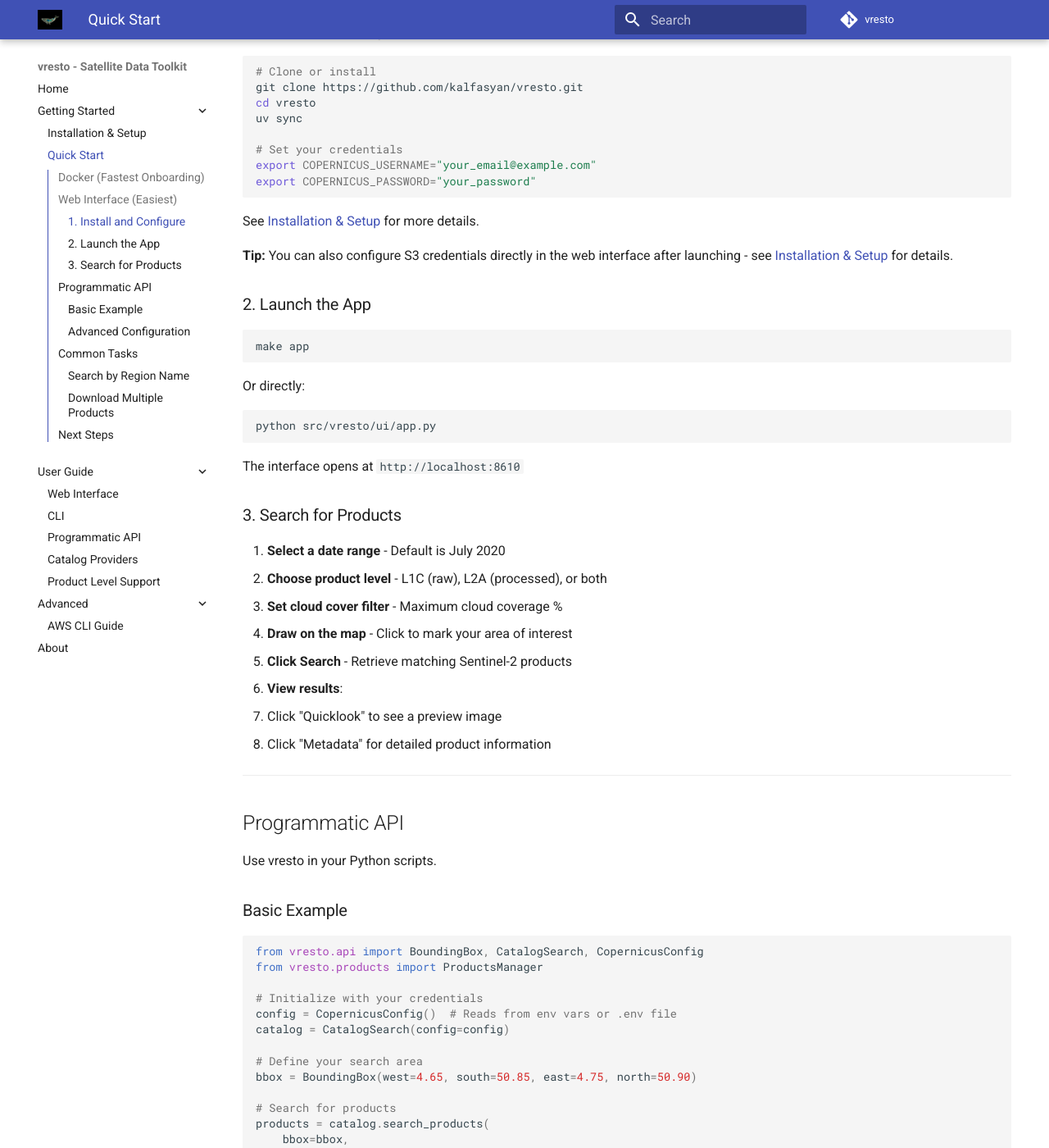
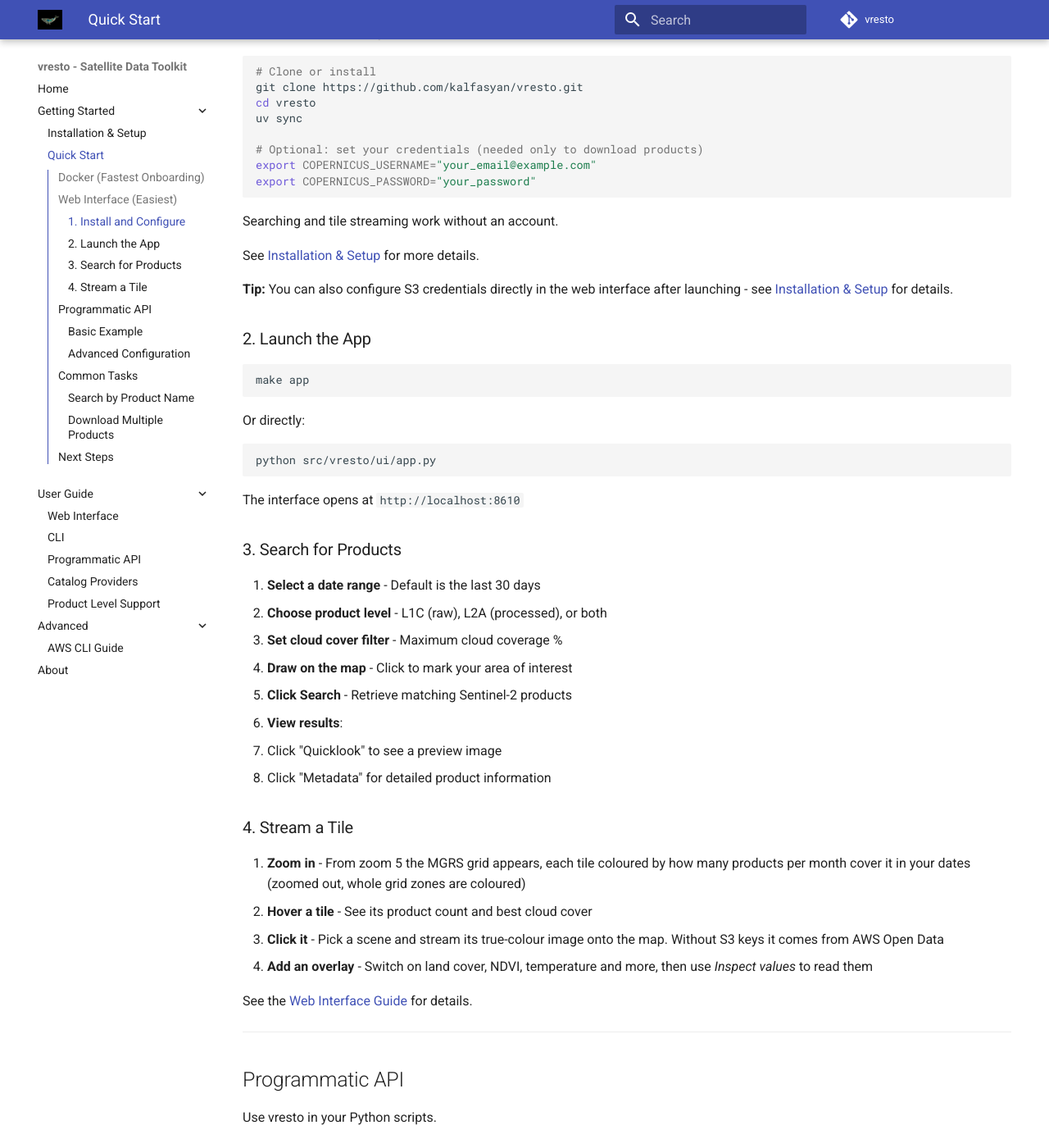
Before and after one commit to kalfasyan/vresto, an MkDocs documentation site: the page built from docs/getting-started/quickstart.md, in a window 1280 px wide and 1400 px high, scrolled down 760 px. Shown: the whole window at 82% size. Built offline with MkDocs 1.6.1 and Material for MkDocs 9.7.7, drawn with Linux system fonts in a browser that asks for light colours; comment, search, counter and statistics services are not loaded; some of the changed text lies outside the part shown.

Commit message:
docs: mark credentials optional for search and fix stale quickstart
- Quickstart: credentials are optional, the date default is the last
  30 days, and a new "Stream a Tile" step covers the grid and overlays
- Replace the search_by_name(location_name=...) example, which called a
  method that does not exist, with search_products_by_name
- API guide and api/README: explain anonymous search and has_credentials()
- Catalog providers: note anonymous search, drop a duplicated empty section

Co-Authored-By: Claude Opus 5.5 <noreply@anthropic.com>

````diff
--- a/docs/getting-started/quickstart.md
+++ b/docs/getting-started/quickstart.md
@@ -8,7 +8,7 @@ Get up and running with vresto in 5 minutes.
 git clone https://github.com/kalfasyan/vresto.git
 cd vresto
 cp .env.example .env
-# Edit .env with your credentials
+# Optional: edit .env with your credentials (needed only for downloads)
 make docker-up
 ```
 
@@ -38,10 +38,12 @@ git clone https://github.com/kalfasyan/vresto.git
 cd vresto
 uv sync
 
-# Set your credentials
+# Optional: set your credentials (needed only to download products)
 export COPERNICUS_USERNAME="your_email@example.com"
 export COPERNICUS_PASSWORD="your_password"
 ```
+
+Searching and tile streaming work without an account.
 
 See [Installation & Setup](setup.md) for more details.
 
@@ -63,7 +65,7 @@ The interface opens at `http://localhost:8610`
 
 ### 3. Search for Products
 
-1. **Select a date range** - Default is July 2020
+1. **Select a date range** - Default is the last 30 days
 2. **Choose product level** - L1C (raw), L2A (processed), or both
 3. **Set cloud cover filter** - Maximum cloud coverage %
 4. **Draw on the map** - Click to mark your area of interest
@@ -71,6 +73,15 @@ The interface opens at `http://localhost:8610`
 6. **View results**:
    - Click "Quicklook" to see a preview image
    - Click "Metadata" for detailed product information
+
+### 4. Stream a Tile
+
+1. **Zoom in** - From zoom 5 the MGRS grid appears, each tile coloured by how many products per month cover it in your dates (zoomed out, whole grid zones are coloured)
+2. **Hover a tile** - See its product count and best cloud cover
+3. **Click it** - Pick a scene and stream its true-colour image onto the map. Without S3 keys it comes from AWS Open Data
+4. **Add an overlay** - Switch on land cover, NDVI, temperature and more, then use *Inspect values* to read them
+
+See the [Web Interface Guide](../user-guide/web-interface.md#map-search) for details.
 
 ---
 
@@ -84,8 +95,8 @@ Use vresto in your Python scripts.
 from vresto.api import BoundingBox, CatalogSearch, CopernicusConfig
 from vresto.products import ProductsManager
 
-# Initialize with your credentials
-config = CopernicusConfig()  # Reads from env vars or .env file
+# Credentials are read from env vars or .env; searching works without them
+config = CopernicusConfig()
 catalog = CatalogSearch(config=config)
 
 # Define your search area
@@ -134,7 +145,7 @@ catalog = CatalogSearch(config=config)
 
 ## Common Tasks
 
-### Search by Region Name
+### Search by Product Name
 
 ```python
 from vresto.api import CatalogSearch, CopernicusConfig
@@ -142,11 +153,11 @@ from vresto.api import CatalogSearch, CopernicusConfig
 config = CopernicusConfig()
 catalog = CatalogSearch(config=config)
 
-# Search by name (e.g., "Amsterdam")
-products = catalog.search_by_name(
-    location_name="Amsterdam",
-    start_date="2024-01-01",
-    max_cloud_cover=15,
+# Find products whose name matches a pattern (e.g. one MGRS tile)
+products = catalog.search_products_by_name(
+    "T31UFS",
+    match_type="contains",  # or startswith, endswith, eq
+    max_results=10,
 )
 ```
 
````
Also changed, not shown: docs/user-guide/api.md (+2 -0 lines), docs/user-guide/catalogs.md (+2 -6 lines), src/vresto/api/README.md (+3 -3 lines).
